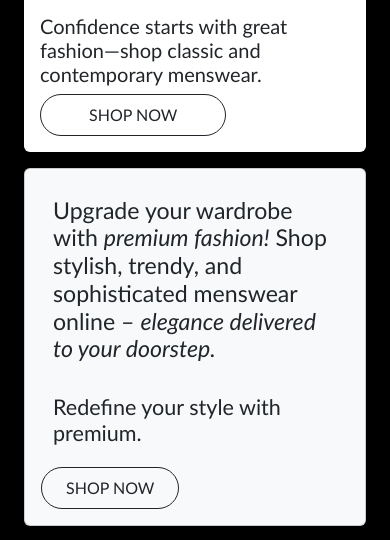
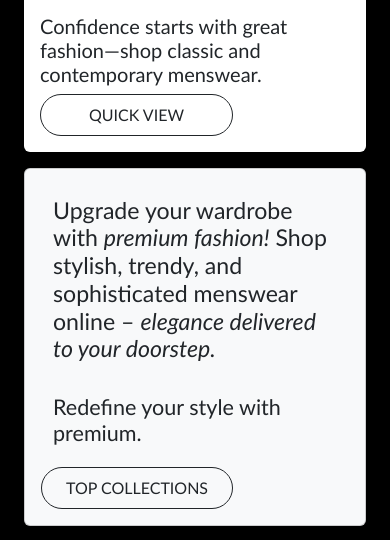
Before and after one commit to MariaYasmeen/BOSSWEAR, a React (Create React App) app: page / in a window 390 px wide. Shown: the part 2318-2858 px from the top of the page. Built offline with nearby package versions, Linux system fonts and the light colour scheme.

Commit message:
CSS Responsiveness, UI resetup

```diff
--- a/src/App.css
+++ b/src/App.css
@@ -2,16 +2,11 @@
   font-family: 'Trebuchet MS', 'Lucida Sans Unicode', 'Lucida Grande', 'Lucida Sans', Arial, sans-serif;
 }
 
-/* .gradient-bg {
-  width: 100%;
-  height: 100vh;
-  background: linear-gradient(-45deg, #e69aa6, #e6d0db, #ffb6c1,#fcfafa );
-  background-size: 300% 300%;
-  animation: gradientMove 8s ease infinite;
+ ::selection {
+  background-color: lightgrey;
+  color: black;
+ }
+ ::-moz-selection {
+  background-color: lightgrey;
+  color: black;
 }
-
-@keyframes gradientMove {
-  0% { background-position: 0% 50%; }
-  50% { background-position: 100% 50%; }
-  100% { background-position: 0% 50%; }
-} */
--- a/src/Components/Cards.jsx
+++ b/src/Components/Cards.jsx
@@ -42,7 +42,7 @@ const Cards = () => {
             <img src="/A.png" className="card-img-top" alt="Wide Image" />
             <div className="card-body">
               <h5 className="card-title">Confidence starts with great fashion—shop classic and contemporary menswear.</h5>
-              <a className="btn px-5 py-2 btn-outline-dark rounded-pill" href="#">SHOP NOW</a>
+              <a className="btn px-5 py-2 btn-outline-dark rounded-pill" href="#">QUICK VIEW</a>
             </div>
           </div>
         </motion.div>
@@ -53,7 +53,7 @@ const Cards = () => {
             <blockquote className="blockquote mb-0">
               <h3 style={{padding:"12px"}}>Upgrade your wardrobe with <cite> premium fashion!</cite> Shop stylish, trendy, and sophisticated menswear online – <cite> elegance delivered to your doorstep.</cite> </h3>
               <h4 style={{padding:"12px"}}>Redefine your style with premium.</h4>
-              <a className="btn px-4 py-2 btn-outline-dark rounded-pill" href="#">SHOP NOW</a>
+              <a className="btn px-4 py-2 btn-outline-dark rounded-pill" href="#">TOP COLLECTIONS</a>
             </blockquote>
           </div>
         </motion.div>
--- a/src/Components/Navbr.jsx
+++ b/src/Components/Navbr.jsx
@@ -4,7 +4,7 @@ import { motion } from "framer-motion";
 const navLinks = [
   { name: "HOME", path: "#", active: true },
   { name: "MENSWEAR", path: "#" },
-  { name: "COLLECTIONS", dropdown: ["Action", "Another action", "Something else here"] },
+  { name: "COLLECTIONS", dropdown: ["Formal Ware", "Business Casual Wear", "Casual Wear", "Ethnic & Traditional Wear","Party & Streetwear", "Sports & Activewear" ] },
   { name: "KIDS", path: "#" },
 ];
 
@@ -78,7 +78,7 @@ const Navbar = () => {
                   </a>
                   <ul className="dropdown-menu">
                     {link.dropdown.map((item, i) => (
-                      <motion.li key={i} whileHover={{ scale: 1.1 }} transition={{ duration: 0.3 }}>
+                      <motion.li key={i} >
                         <a className="btn dropdown-item px-4 py-2 btn-outline-dark rounded-pill" href="#">
                           {item}
                         </a>
@@ -87,7 +87,7 @@ const Navbar = () => {
                   </ul>
                 </li>
               ) : (
-                <motion.li key={index} className="nav-item mx-3" whileHover={{ scale: 1.1 }} transition={{ duration: 0.3 }}>
+                <motion.li key={index} className="nav-item mx-3" whileHover={{ scale: 1 }} transition={{ duration: 0.3 }}>
                   <a className={`nav-link ${link.active ? "active" : ""}`} href={link.path}>
                     {link.name}
                   </a>
--- a/src/Pages/About.jsx
+++ b/src/Pages/About.jsx
@@ -202,8 +202,7 @@ const About = () => {
                     initial={{ opacity: 0, x: -20 }}
                     animate={{ opacity: 1, x: 0 }}
                     transition={{ duration: 0.5, delay: index * 0.1 }}
-                  >
-                    <p className="display-5  ">{post.title}</p>
+                  > <a className="btn px-5 py-2 btn-outline-dark rounded-pill" href="#">{post.title}</a>
                      <hr />
                   </motion.li>
                 ))}
```
